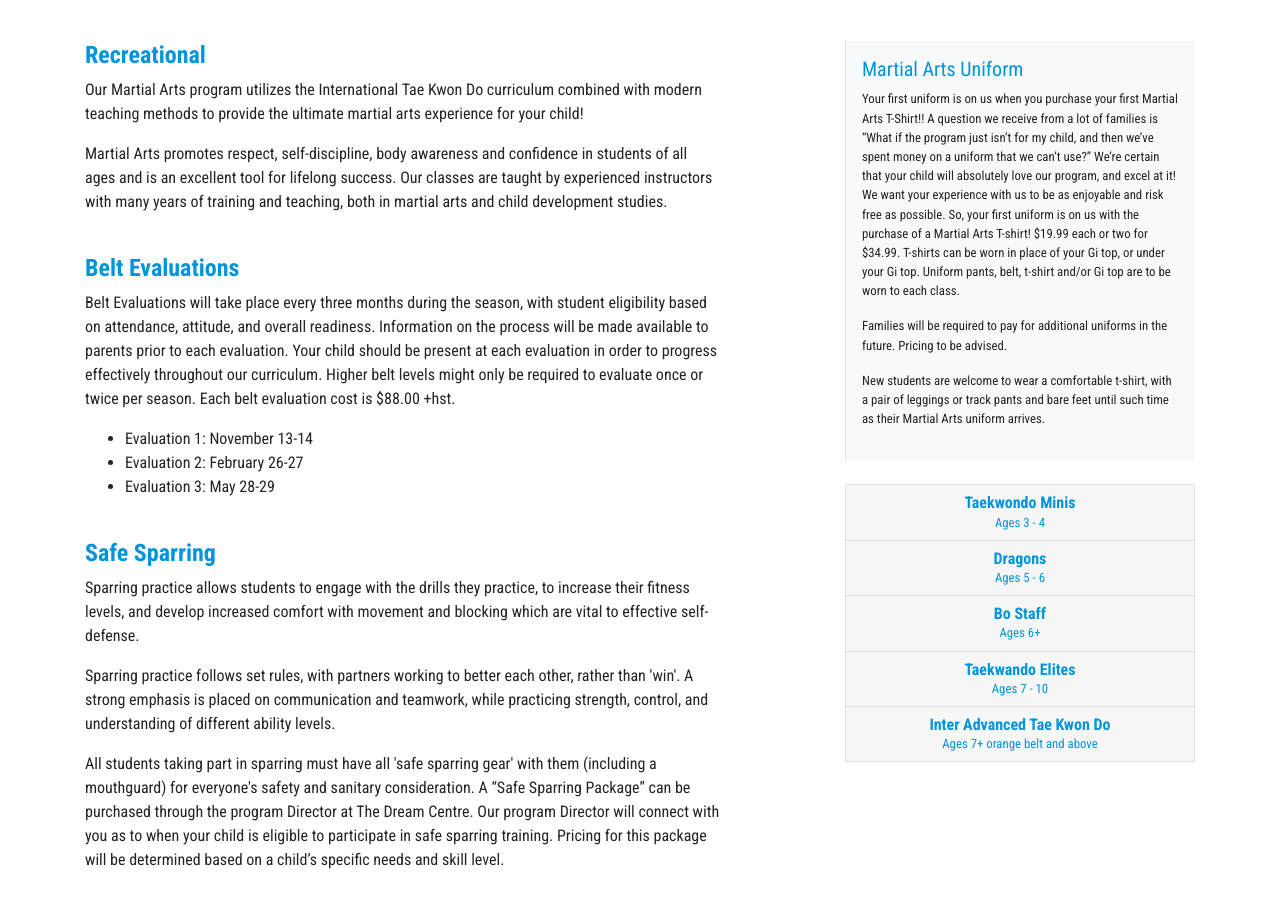
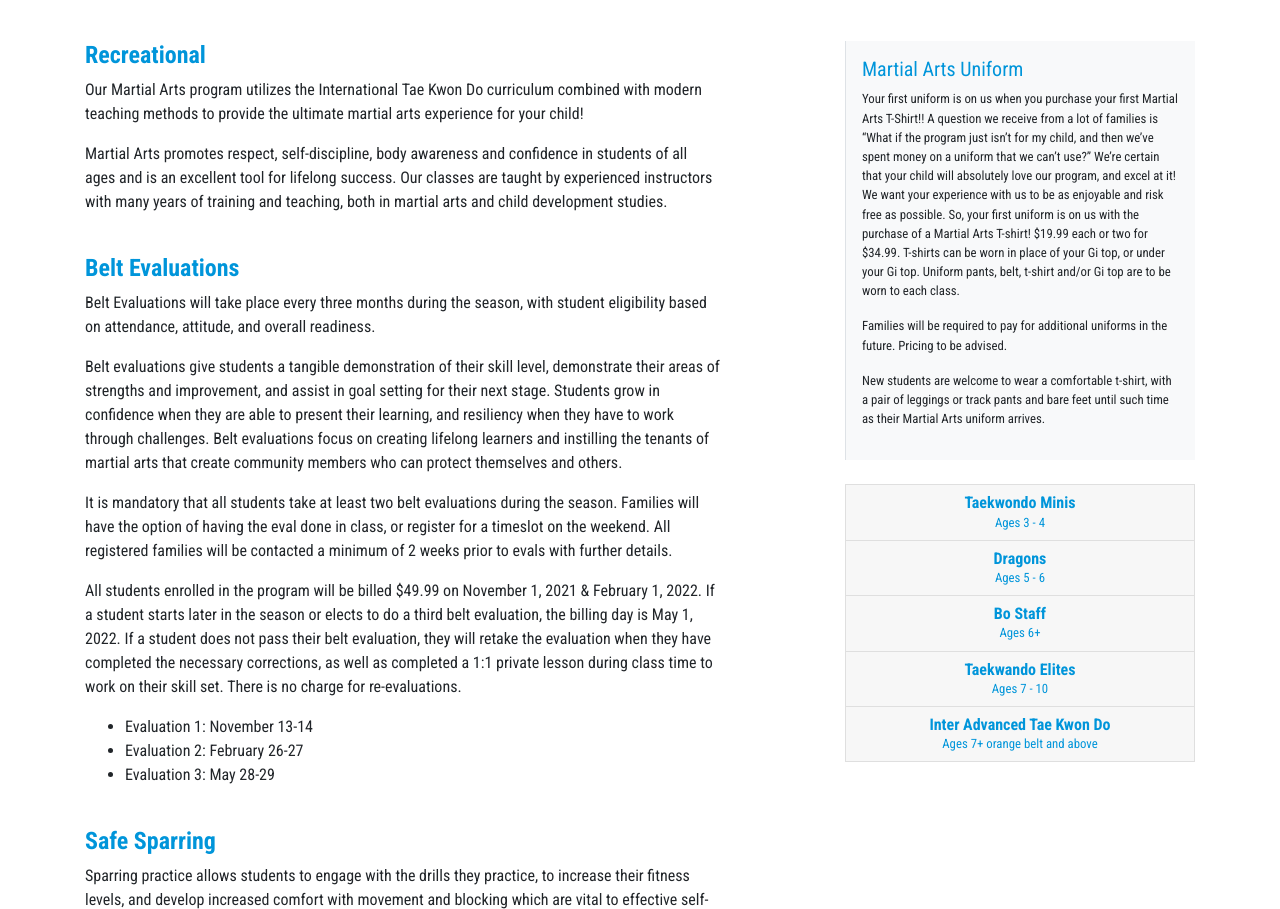
Before and after one commit to rcantin/tdc, a plain HTML site: page program-martialarts-recreational.html in a window 1280 px wide. Shown: the part 169-1078 px from the top of the page. Drawn offline with nearby package versions, Linux system fonts and the light colour scheme; no server answers; a script that the page names is missing; files whose address does not match are found by name.

Commit message:
Change wording for recreational martial arts belt evaluations as per email from Brandy

```diff
--- a/program-martialarts-recreational.html
+++ b/program-martialarts-recreational.html
@@ -60,9 +60,18 @@
           </div>
           <div class="pb-4">
             <div class="h4 text-info font-weight-bold">Belt Evaluations</div>
+            <p>Belt Evaluations will take place every three months during the season, with student eligibility based on attendance, attitude, and overall readiness.</p>
             <p>
-              Belt Evaluations will take place every three months during the season, with student eligibility based on attendance, attitude, and overall readiness. Information on the process will be made available to parents prior to each evaluation. Your child should be present at each evaluation
-              in order to progress effectively throughout our curriculum. Higher belt levels might only be required to evaluate once or twice per season. Each belt evaluation cost is $88.00 +hst.
+              Belt evaluations give students a tangible demonstration of their skill level, demonstrate their areas of strengths and improvement, and assist in goal setting for their next stage. Students grow in confidence when they are able to present their learning, and resiliency when they have
+              to work through challenges. Belt evaluations focus on creating lifelong learners and instilling the tenants of martial arts that create community members who can protect themselves and others.
+            </p>
+            <p>
+              It is mandatory that all students take at least two belt evaluations during the season. Families will have the option of having the eval done in class, or register for a timeslot on the weekend. All registered families will be contacted a minimum of 2 weeks prior to evals with further
+              details.
+            </p>
+            <p>
+              All students enrolled in the program will be billed $49.99 on November 1, 2021 & February 1, 2022. If a student starts later in the season or elects to do a third belt evaluation, the billing day is May 1, 2022. If a student does not pass their belt evaluation, they will retake the
+              evaluation when they have completed the necessary corrections, as well as completed a 1:1 private lesson during class time to work on their skill set. There is no charge for re-evaluations.
             </p>
             <ul>
               <li>Evaluation 1: November 13-14</li>
```
